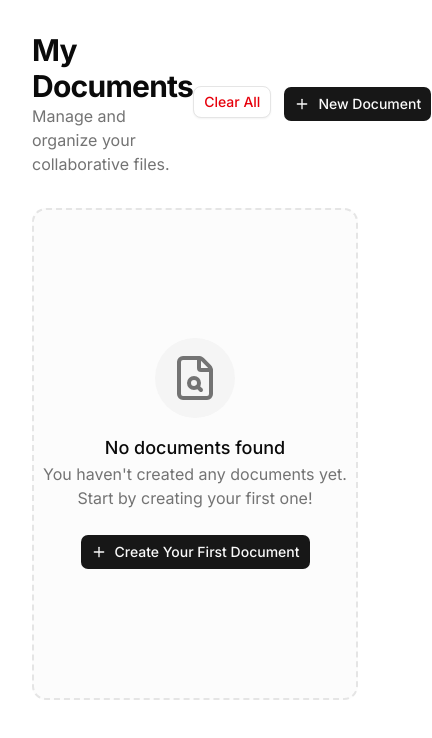
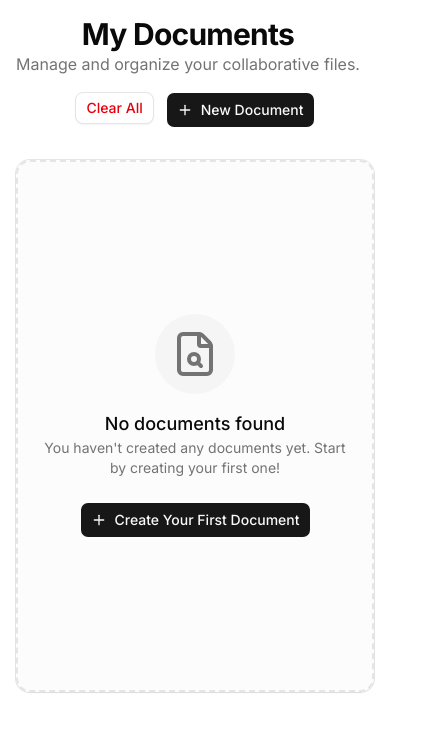
Before and after one commit to TakahashiNguyen/Efficia, a Next.js app: page / in a window 390 px wide. Shown: the top 738 px of the page, 432 px wide, since content can reach past the window. Built offline with nearby package versions, Linux system fonts and the light colour scheme.

Commit message:
chore: update

```diff
--- a/package.json
+++ b/package.json
@@ -26,7 +26,6 @@
     "radix-ui": "^1.4.3",
     "react": "19.2.4",
     "react-dom": "19.2.4",
-    "shadcn": "^4.8.3",
     "tailwind-merge": "^3.6.0",
     "tw-animate-css": "^1.4.0",
     "uuid": "^14.0.0",
@@ -46,6 +45,7 @@
     "eslint-config-next": "16.2.6",
     "pptxgenjs": "^4.0.1",
     "semantic-release": "^25.0.3",
+    "shadcn": "^4.8.3",
     "tailwindcss": "^4",
     "ts-node": "^10.9.2",
     "typescript": "^5"
--- a/src/app/page.tsx
+++ b/src/app/page.tsx
@@ -64,13 +64,13 @@
         <div className="flex items-center gap-4">
           <Button variant="ghost" size="sm" onClick={() => setView('browsing')} className="gap-2">
             <ChevronLeft className="w-4 h-4" />
-            Back to Files
+            <span className="hidden sm:inline">Back to Files</span>
           </Button>
-          <h1 className="text-sm font-medium truncate max-w-[200px]">
+          <h1 className="text-sm font-medium truncate max-w-[120px] sm:max-w-[200px]">
             {currentDocument?.fileName || 'Untitled Document'}
           </h1>
         </div>
-        <div className="flex items-center gap-3">
+        <div className="flex flex-wrap items-center gap-2 sm:gap-3">
           <div className="flex items-center gap-2 text-xs text-muted-foreground">
             <div className={`w-2 h-2 rounded-full ${connected ? 'bg-green-500' : 'bg-red-500'}`} />
             {connected ? 'Collaborating' : 'Offline'}
--- a/src/components/documents/DocumentBrowser.tsx
+++ b/src/components/documents/DocumentBrowser.tsx
@@ -21,13 +21,14 @@
   onClearAll,
 }) => {
   return (
-    <div className="max-w-7xl mx-auto w-full p-8">
-      <div className="flex items-center justify-between mb-8">
-        <div>
+    <TooltipProvider>
+      <div className="max-w-7xl mx-auto w-full p-4 sm:p-8">
+        <div className="flex flex-col sm:flex-row items-start sm:items-center justify-between mb-8 gap-4">
+          <div className="text-center sm:text-left">
             <h1 className="text-3xl font-bold tracking-tight">My Documents</h1>
             <p className="text-muted-foreground">Manage and organize your collaborative files.</p>
           </div>
-        <div className="flex gap-3">
+          <div className="flex gap-3 w-full sm:w-auto justify-center">
             <Button variant="outline" size="sm" onClick={onClearAll} className="text-destructive hover:bg-destructive/10">
               Clear All
             </Button>
@@ -39,19 +40,21 @@
         </div>
 
         {documents.length === 0 ? (
-        <div className="flex flex-col items-center justify-center py-32 text-center border-2 border-dashed rounded-xl bg-muted/30">
+          <Card className="border-2 border-dashed bg-muted/30">
+            <CardContent className="flex flex-col items-center justify-center py-32 text-center">
               <div className="bg-muted p-4 rounded-full mb-4">
                 <FileSearch className="w-12 h-12 text-muted-foreground" />
               </div>
               <h3 className="text-lg font-medium">No documents found</h3>
               <p className="text-muted-foreground mb-6 max-w-xs">
-            You haven't created any documents yet. Start by creating your first one!
+                You haven{'\''}t created any documents yet. Start by creating your first one!
               </p>
               <Button onClick={onCreateNewDocument} className="gap-2">
                 <Plus className="w-4 h-4" />
                 Create Your First Document
               </Button>
-        </div>
+            </CardContent>
+          </Card>
         ) : (
           <div className="grid grid-cols-1 sm:grid-cols-2 lg:grid-cols-3 xl:grid-cols-4 gap-6">
             {documents.map((doc) => (
@@ -60,12 +63,11 @@
                 className="group cursor-pointer hover:border-primary transition-all hover:shadow-md"
                 onClick={() => onSelectDocument(doc.id)}
               >
-              <CardContent className="p-5 flex flex-col h-full">
+                <CardContent className="p-4 sm:p-5 flex flex-col h-full">
                   <div className="flex items-start justify-between mb-4">
                     <div className="p-2 bg-primary/10 rounded-lg text-primary">
                       <FileText className="w-6 h-6" />
                     </div>
-                  <TooltipProvider>
                     <Tooltip>
                       <TooltipTrigger asChild>
                         <Button
@@ -82,13 +84,17 @@
                       </TooltipTrigger>
                       <TooltipContent>Delete document</TooltipContent>
                     </Tooltip>
-                  </TooltipProvider>
                   </div>
 
                   <div className="flex-1">
-                  <h3 className="font-semibold text-sm truncate mb-1" title={doc.fileName}>
+                    <Tooltip>
+                      <TooltipTrigger asChild>
+                        <h3 className="font-semibold text-sm truncate mb-1">
                           {doc.fileName}
                         </h3>
+                      </TooltipTrigger>
+                      <TooltipContent>{doc.fileName}</TooltipContent>
+                    </Tooltip>
                     <p className="text-xs text-muted-foreground">
                       {new Date(doc.createdAt).toLocaleDateString()}
                     </p>
@@ -99,5 +105,6 @@
           </div>
         )}
       </div>
+    </TooltipProvider>
   );
 };
--- a/src/components/documents/DocumentEditor.tsx
+++ b/src/components/documents/DocumentEditor.tsx
@@ -7,6 +7,8 @@
 import { Button } from '@/components/ui/button';
 import { CollaborationMessage } from '@/types/webrtc';
 import { UserPlus } from 'lucide-react';
+import { Card, CardContent } from '../ui/card';
+import { Tooltip, TooltipContent, TooltipProvider, TooltipTrigger } from '../ui/tooltip';
 
 interface DocumentEditorProps {
   document: Document;
@@ -77,28 +79,39 @@
     <div className="flex flex-col h-full bg-slate-100">
       <EditorToolbar editor={editor} />
 
-      <div className="flex-1 overflow-y-auto p-8 flex justify-center">
-        <div className="bg-white w-full max-w-[210mm] min-h-[297mm] p-[20mm] shadow-xl border border-slate-200 focus:outline-none"
-          onClick={() => editor?.chain().focus().run()}>
-          <EditorContent editor={editor} className="prose prose-slate max-w-none focus:outline-none" />
-        </div>
+      <div className="flex-1 overflow-y-auto p-4 sm:p-8 flex justify-center">
+        <Card
+          className="bg-white w-full max-w-full sm:max-w-[210mm] min-h-[80vh] sm:min-h-[297mm] p-4 sm:p-[20mm] shadow-xl border border-slate-200 focus:outline-none cursor-text"
+          onClick={() => editor?.chain().focus().run()}
+        >
+          <CardContent className="p-0">
+            <EditorContent editor={editor} className="prose prose-slate max-w-none focus:outline-none" />
+          </CardContent>
+        </Card>
       </div>
 
-      <div className="p-4 border-t border-border bg-background flex gap-4 items-center justify-between">
+      <div className="p-4 border-t border-border bg-background flex flex-col sm:flex-row gap-4 items-center justify-between">
         <div className="flex items-center gap-2">
           <div className="w-2 h-2 rounded-full bg-green-500" />
-          <span className="text-xs text-muted-foreground">
+          <span className="text-xs text-muted-foreground text-center sm:text-left">
             Connected to network
           </span>
         </div>
 
         <div className="flex items-center gap-4">
           <div className="flex -space-x-2">
-            {Array.from(participants).map(peer => (
-              <div key={peer} className="w-8 h-8 rounded-full bg-primary text-primary-foreground flex items-center justify-center text-xs font-medium border-2 border-background" title={peer}>
-                {peer.slice(0, 2).toUpperCase()}
-              </div>
-            ))}
+            <TooltipProvider>
+              {Array.from(participants).map(peer => (
+                <Tooltip key={peer}>
+                  <TooltipTrigger asChild>
+                    <div className="w-8 h-8 rounded-full bg-primary text-primary-foreground flex items-center justify-center text-xs font-medium border-2 border-background cursor-help" title={peer}>
+                      {peer.slice(0, 2).toUpperCase()}
+                    </div>
+                  </TooltipTrigger>
+                  <TooltipContent>{peer}</TooltipContent>
+                </Tooltip>
+              ))}
+            </TooltipProvider>
           </div>
           <Button size="sm" onClick={() => {
             const id = prompt('Enter Peer ID to connect:');
```
Also changed, not shown: 1 other file (tests, documents, lock files or other folders). Lines whose indentation alone changed are shown as unchanged.
